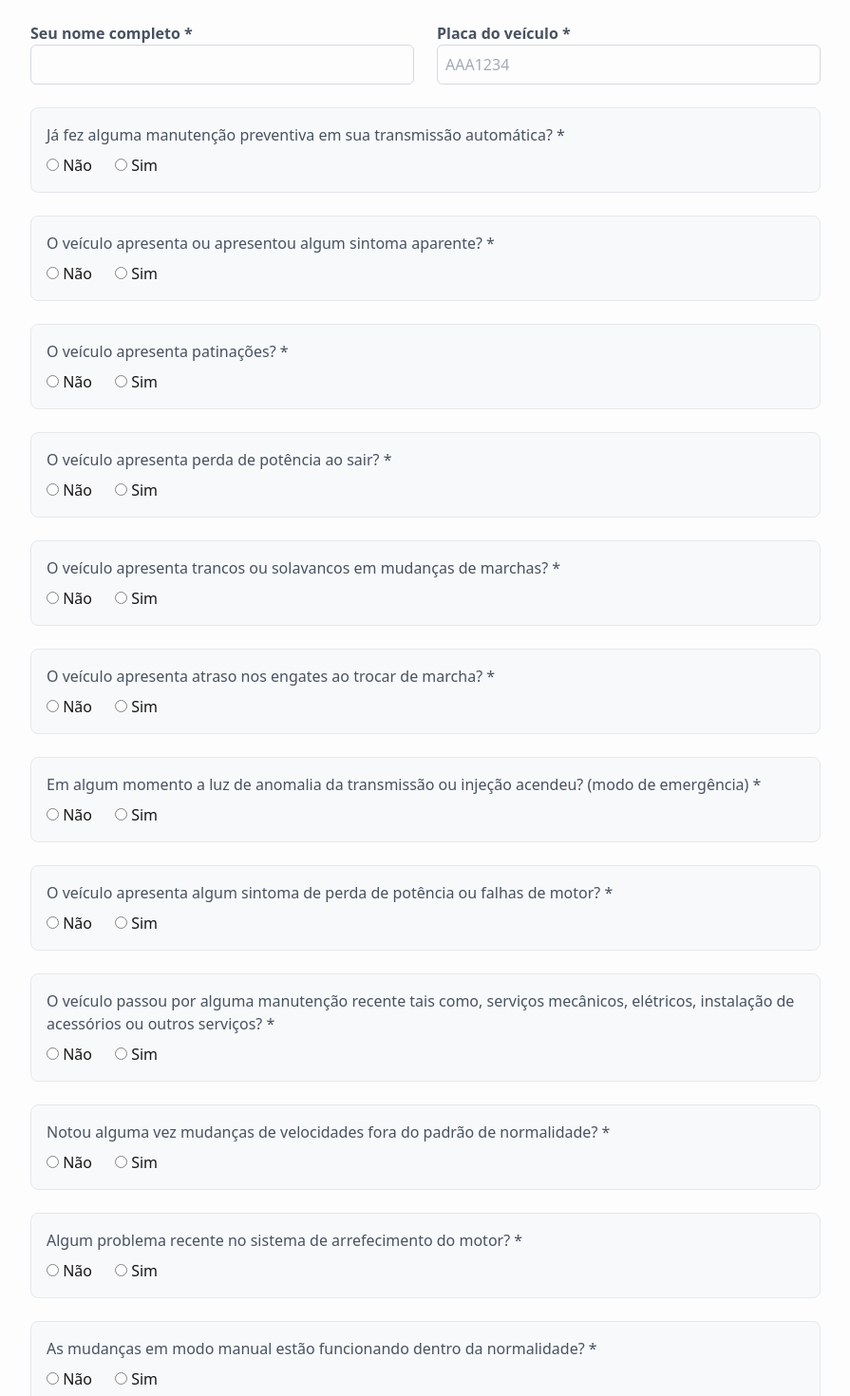
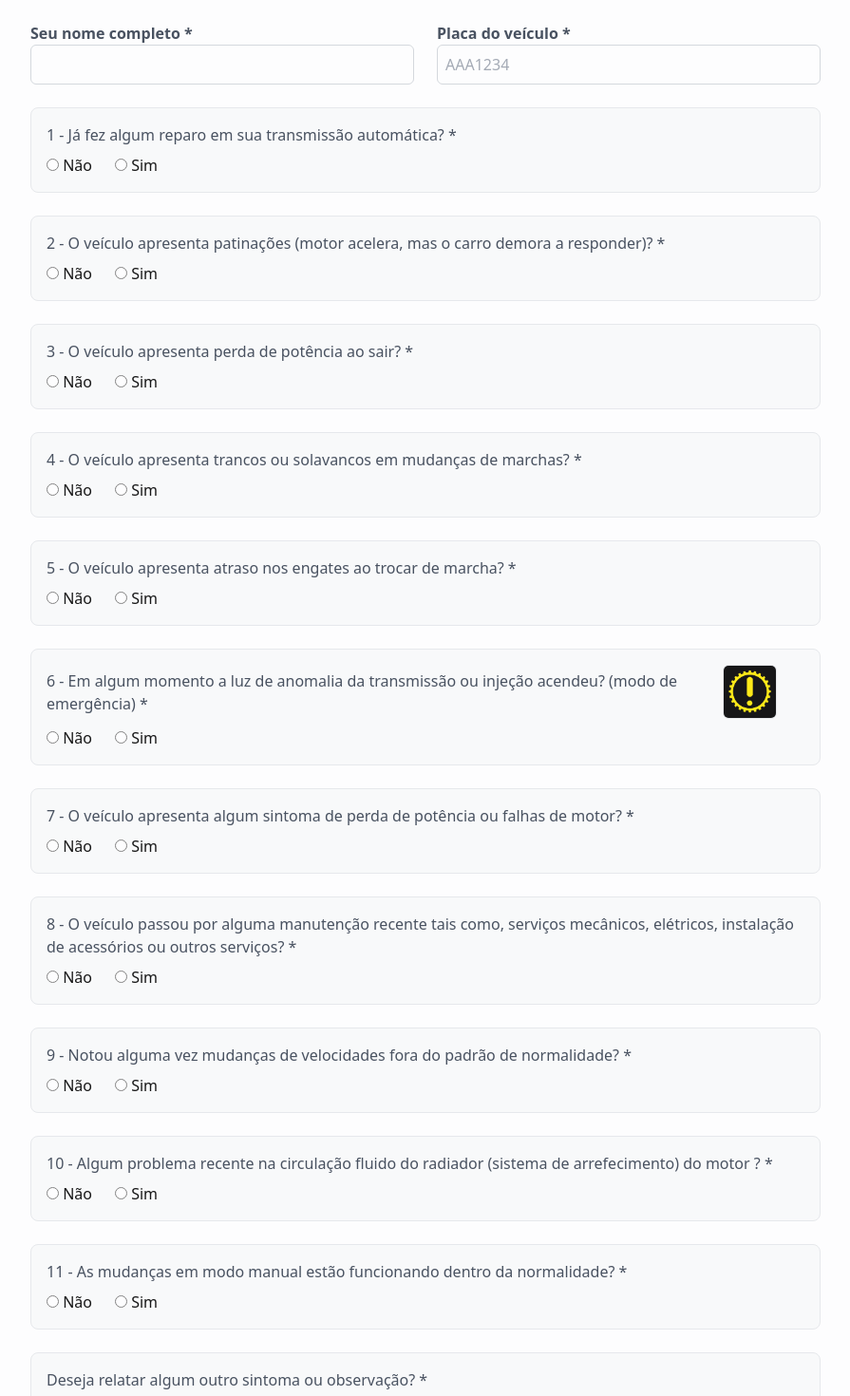
Before and after one commit to gimano-auto/p-questionario, a Next.js app: page / in a window 1280 px wide. Shown: the part 280-1750 px from the top of the page at 95% size, without its empty margins (192-1087 px from the left). Built offline with nearby package versions, Linux system fonts and the light colour scheme; what @react-pdf/renderer would draw is missing.

Commit message:
feat: Atualizando perguntas

```diff
--- a/lib/pdfGeneratorFluido.tsx
+++ b/lib/pdfGeneratorFluido.tsx
@@ -75,51 +75,92 @@ interface FluidoForm {
 export const FluidoPDF = ({ form, signature }: FluidoForm) => {
   // Lista completa de perguntas com subperguntas
   const perguntas = [
-    { key: 'manutencaoPrev', label: 'Já fez alguma manutenção preventiva em sua transmissão automática?', details: [
-      { key: 'qualManutencao', label: 'Qual manutenção?' },
-      { key: 'kmUltimaManutencao', label: 'Quantos km desde a última manutenção?' },
-    ]},
-    { key: 'sintoma', label: 'O veículo apresenta ou apresentou algum sintoma aparente?', details: [
-      { key: 'qualSintoma', label: 'Qual sintoma?' },
-      { key: 'condicaoSintoma', label: 'Em qual condição?' },
-    ]},
-    { key: 'patinacao', label: 'O veículo apresenta patinações?', details: [
-      { key: 'velocidadePatina', label: 'Em qual velocidade?' },
-      { key: 'condicaoPatina', label: 'Em qual condição?' },
-    ]},
-    { key: 'perdaPotencia', label: 'O veículo apresenta perda de potência ao sair?', details: [
-      { key: 'driveRe', label: 'Em drive ou marcha ré?' },
-      { key: 'condicaoPerda', label: 'Em qual condição?' },
-    ]},
-    { key: 'trancos', label: 'O veículo apresenta trancos ou solavancos em mudanças de marchas?', details: [
-      { key: 'velocidadeTrancos', label: 'Em quais velocidades?' },
-      { key: 'condicaoTrancos', label: 'Em qual condição?' },
-    ]},
-    { key: 'atrasoEngate', label: 'O veículo apresenta atraso nos engates ao trocar de marcha?', details: [
-      { key: 'velocidadeAtraso', label: 'Em quais velocidades?' },
-      { key: 'condicaoAtraso', label: 'Em qual condição?' },
-    ]},
-    { key: 'luzEmergencia', label: 'Em algum momento a luz de anomalia da transmissão ou injeção acendeu? (modo de emergência)', details: [
-      { key: 'frequenciaLuz', label: 'Com qual frequência?' },
-      { key: 'condicaoLuz', label: 'Em qual condição?' },
-    ]},
-    { key: 'perdaMotor', label: 'O veículo apresenta algum sintoma de perda de potência ou falhas de motor?', details: [
-      { key: 'qualPerdaMotor', label: 'Quais?' },
-    ]},
-    { key: 'manutRecente', label: 'O veículo passou por alguma manutenção recente tais como serviços mecânicos, elétricos, instalação de acessórios ou outros serviços?', details: [
-      { key: 'qualManutRecente', label: 'Quais?' },
-    ]},
-    { key: 'mudancasVelocidade', label: 'Notou alguma vez mudanças de velocidades fora do padrão de normalidade?', details: [
-      { key: 'qualAnormalidade', label: 'Qual anormalidade?' },
-      { key: 'condicaoAnormalidade', label: 'Em qual condição?' },
-    ]},
-    { key: 'problemaArrefecimento', label: 'Algum problema recente no sistema de arrefecimento do motor?', details: [
-      { key: 'qualArrefecimento', label: 'Qual?' },
-    ]},
-    { key: 'modoManual', label: 'As mudanças em modo manual estão funcionando dentro da normalidade?', details: [
-      { key: 'qualModoManual', label: 'Qual anormalidade?' },
-      { key: 'condicaoModoManual', label: 'Em qual condição?' },
-    ]},
+    {
+      key: '1',
+      label: '1 - Já fez algum reparo em sua transmissão automática?',
+      details: [
+        { key: '1.1', label: 'Qual tinha sido o problema?' },
+        { key: '1.2', label: 'Quantos km desde do último reparo?' },
+      ],
+    },
+    {
+      key: '2',
+      label: '2 - O veículo apresenta patinações (motor acelera, mas o carro demora a responder)?',
+      details: [
+        { key: '2.1', label: 'Em qual velocidade?' },
+        { key: '2.2', label: 'Em qual condição: subida e(ou) descidas / veículo quente ou frio?' },
+      ],
+    },
+    {
+      key: '3',
+      label: '3 - O veículo apresenta perda de potência ao sair?',
+      details: [
+        { key: '3.1', label: 'Em drive (D) ou marcha ré?' },
+        { key: '3.2', label: 'Em qual condição: subida e(ou) descidas / veículo quente ou frio?' },
+      ],
+    },
+    {
+      key: '4',
+      label: '4 -  veículo apresenta trancos ou solavancos em mudanças de marchas?',
+      details: [
+        { key: '4.1', label: 'Em quais velocidades?' },
+        { key: '4.2', label: 'Em qual condição: subida e(ou) descidas / veículo quente ou frio?' },
+      ],
+    },
+    {
+      key: '5',
+      label: '5 - O veículo apresenta atraso nos engates ao trocar de marcha?',
+      details: [
+        { key: '5.1', label: 'Em quais velocidades?' },
+        { key: '5.2', label: 'Em qual condição: subida e(ou) descidas / veículo quente ou frio?' },
+      ],
+    },
+    {
+      key: '6',
+      label: '6 - Em algum momento a luz de anomalia da transmissão ou injeção acendeu? (modo de emergência)',
+      image: '',
+      details: [
+        { key: '6.1', label: 'Com qual frequência?' },
+        { key: '6.2', label: 'Em qual condição: subida e(ou) descidas / veículo quente ou frio?' },
+      ],
+    },
+    {
+      key: '7',
+      label: '7 - O veículo apresenta algum sintoma de perda de potência ou falhas de motor?',
+      details: [
+        { key: '7.1', label: 'Quais?' },
+      ],
+    },
+    {
+      key: '8',
+      label: '8 - O veículo passou por alguma manutenção recente tais como, serviços mecânicos, elétricos, instalação de acessórios ou outros serviços?',
+      details: [
+        { key: '8.1', label: 'Quais?' },
+      ],
+    },
+    {
+      key: '9',
+      label: '9 - Notou alguma vez mudanças de velocidades fora do padrão de normalidade?',
+      details: [
+        { key: '9.1', label: 'Descreva como ocorreu.' },
+        { key: '9.2', label: 'Em qual condição, veículo quente ou frio?' },
+      ],
+    },
+    {
+      key: '10',
+      label: '10 - Algum problema recente na circulação do fluido do radiador (sistema de arrefecimento) do motor?',
+      details: [
+        { key: '10.1', label: 'Qual?' },
+      ],
+    },
+    {
+      key: '11',
+      label: '11 - As mudanças em modo manual estão funcionando dentro da normalidade?',
+      details: [
+        { key: '11.1', label: 'Qual anormalidade?' },
+        { key: '11.2', label: 'Em qual condição: subida e(ou) descidas / veículo quente ou frio?' },
+      ],
+    },
   ];
 
   return (
--- a/pages/index.tsx
+++ b/pages/index.tsx
@@ -116,96 +116,89 @@ export default function Home() {
 
   const perguntas = [
     {
-      key: 'manutencaoPrev',
-      text: 'Já fez alguma manutenção preventiva em sua transmissão automática?',
+      key: '1',
+      text: '1 - Já fez algum reparo em sua transmissão automática?',
       sub: [
-        { key: 'qualManutencao', label: 'Qual manutenção?' },
-        { key: 'kmUltimaManutencao', label: 'Quantos km desde a última manutenção?' },
+        { key: '1.1', label: 'Qual tinha sido o problema?' },
+        { key: '1.2', label: 'Quantos km desde do ultimo reparo?' },
       ],
     },
     {
-      key: 'sintoma',
-      text: 'O veículo apresenta ou apresentou algum sintoma aparente?',
+      key: '2',
+      text: '2 - O veículo apresenta patinações (motor acelera, mas o carro demora a responder)?',
       sub: [
-        { key: 'qualSintoma', label: 'Qual sintoma?' },
-        { key: 'condicaoSintoma', label: 'Em qual condição?' },
+        { key: '2.1', label: 'Em qual velocidade?' },
+        { key: '2.2', label: 'Em qual condição: subida e(ou) decidas \ veiculo quente ou frio?' },
       ],
     },
     {
-      key: 'patinacao',
-      text: 'O veículo apresenta patinações?',
+      key: '3',
+      text: '3 - O veículo apresenta perda de potência ao sair?',
       sub: [
-        { key: 'velocidadePatina', label: 'Em qual velocidade?' },
-        { key: 'condicaoPatina', label: 'Em qual condição?' },
+        { key: '3.1', label: 'Em drive (D) ou marcha ré?' },
+        { key: '3.2', label: 'Em qual condição: subida e(ou) decidas \ veiculo quente ou frio?' },
       ],
     },
     {
-      key: 'perdaPotencia',
-      text: 'O veículo apresenta perda de potência ao sair?',
+      key: '4',
+      text: '4 - O veículo apresenta trancos ou solavancos em mudanças de marchas?',
       sub: [
-        { key: 'driveRe', label: 'Em drive ou marcha ré?' },
-        { key: 'condicaoPerda', label: 'Em qual condição?' },
+        { key: '4.1', label: 'Em quais velocidades?' },
+        { key: '4.2', label: 'Em qual condição: subida e(ou) decidas \ veiculo quente ou frio?' },
       ],
     },
     {
-      key: 'trancos',
-      text: 'O veículo apresenta trancos ou solavancos em mudanças de marchas?',
+      key: '5',
+      text: '5 - O veículo apresenta atraso nos engates ao trocar de marcha?',
       sub: [
-        { key: 'velocidadeTrancos', label: 'Em quais velocidades?' },
-        { key: 'condicaoTrancos', label: 'Em qual condição?' },
+        { key: '5.1', label: 'Em quais velocidades?' },
+        { key: '5.2', label: 'Em qual condição: subida e(ou) decidas \ veiculo quente ou frio?' },
       ],
     },
     {
-      key: 'atrasoEngate',
-      text: 'O veículo apresenta atraso nos engates ao trocar de marcha?',
+      key: '6',
+      text: '6 - Em algum momento a luz de anomalia da transmissão ou injeção acendeu? (modo de emergência)',
+      image: './luz_anomalia.png',
       sub: [
-        { key: 'velocidadeAtraso', label: 'Em quais velocidades?' },
-        { key: 'condicaoAtraso', label: 'Em qual condição?' },
+        { key: '6.1', label: 'Com qual frequência?' },
+        { key: '6.2', label: 'Em qual condição: subida e(ou) decidas \ veiculo quente ou frio?' },
       ],
     },
     {
-      key: 'luzEmergencia',
-      text: 'Em algum momento a luz de anomalia da transmissão ou injeção acendeu? (modo de emergência)',
+      key: '7',
+      text: '7 - O veículo apresenta algum sintoma de perda de potência ou falhas de motor?',
       sub: [
-        { key: 'frequenciaLuz', label: 'Com qual frequência?' },
-        { key: 'condicaoLuz', label: 'Em qual condição?' },
+        { key: '7.1', label: 'Quais?' },
       ],
     },
     {
-      key: 'perdaMotor',
-      text: 'O veículo apresenta algum sintoma de perda de potência ou falhas de motor?',
+      key: '8',
+      text: '8 - O veículo passou por alguma manutenção recente tais como, serviços mecânicos, elétricos, instalação de acessórios ou outros serviços?',
       sub: [
-        { key: 'qualPerdaMotor', label: 'Quais?' },
+        { key: '8.1', label: 'Quais?' },
       ],
     },
     {
-      key: 'manutRecente',
-      text: 'O veículo passou por alguma manutenção recente tais como, serviços mecânicos, elétricos, instalação de acessórios ou outros serviços?',
+      key: '9',
+      text: '9 - Notou alguma vez mudanças de velocidades fora do padrão de normalidade?',
       sub: [
-        { key: 'qualManutRecente', label: 'Quais?' },
+        { key: '9.1', label: 'Descreva como ocorreu.' },
+        { key: '9.2', label: 'Em qual condição, veiculo quente ou frio?' },
       ],
     },
     {
-      key: 'mudancasVelocidade',
-      text: 'Notou alguma vez mudanças de velocidades fora do padrão de normalidade?',
+      key: '10',
+      text: '10 - Algum problema recente na circulação fluido do radiador (sistema de arrefecimento) do motor ?',
       sub: [
-        { key: 'qualAnormalidade', label: 'Qual anormalidade?' },
-        { key: 'condicaoAnormalidade', label: 'Em qual condição?' },
+        { key: '10.1', label: 'Qual?' },
       ],
     },
     {
-      key: 'problemaArrefecimento',
-      text: 'Algum problema recente no sistema de arrefecimento do motor?',
+      key: '11',
+      text: '11 - As mudanças em modo manual estão funcionando dentro da normalidade?',
       sub: [
-        { key: 'qualArrefecimento', label: 'Qual?' },
-      ],
-    },
-    {
-      key: 'modoManual',
-      text: 'As mudanças em modo manual estão funcionando dentro da normalidade?',
-      sub: [
-        { key: 'qualModoManual', label: 'Qual anormalidade?' },
-        { key: 'condicaoModoManual', label: 'Em qual condição?' },
+        { key: '11.1', label: 'Qual anormalidade?' },
+        { key: '11.2', label: 'Em qual condição: subida e(ou) decidas \ veiculo quente ou frio?' },
       ],
     },
   ]
@@ -273,7 +266,19 @@ export default function Home() {
 
           {perguntas.map((q) => (
             <div key={q.key} className="bg-gray-50 p-4 rounded-lg border">
-              <p className="font-medium text-gray-700">{q.text} *</p>
+              <div className="flex items-center gap-4 flex-col sm:flex-row">
+                <p className="font-medium text-gray-700">{q.text} *</p>
+                {q.image && (
+                  <div className='w-2/6 sm:w-1/6 flex justify-center'>
+                    <img
+                      src={q.image}
+                      alt="Imagem ilustrativa"
+                      className="w-1/2 object-contain border rounded-md"
+                    />
+                  </div>
+                )}
+              </div>
+
               <div className="mt-2 flex gap-6">
                 <label>
                   <input
@@ -281,7 +286,12 @@ export default function Home() {
                     name={q.key}
                     value="Não"
                     required
-                    onChange={() => setShowDetail((prev) => ({ ...prev, [q.key]: false }))}
+                    onChange={() =>
+                      setShowDetail((prev) => ({
+                        ...prev,
+                        [q.key]: q.key === '11' ? true : false, // Inverte para key 11
+                      }))
+                    }
                   />{' '}
                   Não
                 </label>
@@ -291,7 +301,12 @@ export default function Home() {
                     name={q.key}
                     value="Sim"
                     required
-                    onChange={() => setShowDetail((prev) => ({ ...prev, [q.key]: true }))}
+                    onChange={() =>
+                      setShowDetail((prev) => ({
+                        ...prev,
+                        [q.key]: q.key === '11' ? false : true, // Inverte para key 11
+                      }))
+                    }
                   />{' '}
                   Sim
                 </label>
@@ -314,7 +329,6 @@ export default function Home() {
               )}
             </div>
           ))}
-
           <div className="bg-gray-50 p-4 rounded-lg border">
             <label className="block font-medium text-gray-700 mb-2">
               Deseja relatar algum outro sintoma ou observação? *
```
Also changed, not shown: public/luz_anomalia.png (added).
